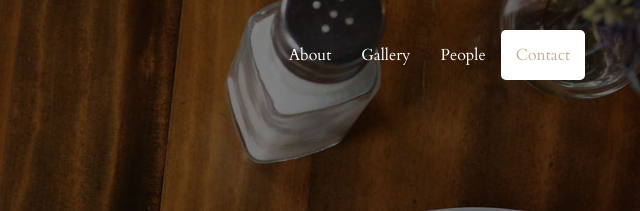
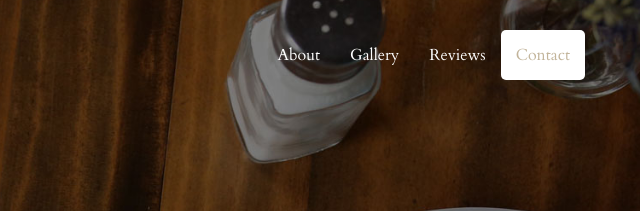
Before and after one commit to pcreglow/WJ-Culinary, a website: page index.html in a window 1280 px wide. Shown: the top 211 px of the page, 640-1280 px from the left. Drawn offline with Linux system fonts and the light colour scheme.

Commit message:
Changed people section to reviews, updated nav tab

```diff
--- a/index.html
+++ b/index.html
@@ -79,7 +79,7 @@
                         <a class="page-scroll" href="#gallery">Gallery</a>
                     </li>
                     <li>
-                        <a class="page-scroll" href="#people">People</a>
+                        <a class="page-scroll" href="#people">Reviews</a>
                     </li>
                     <li>
                         <a class="page-scroll" href="#contact">Contact</a>
@@ -177,11 +177,11 @@
             </div>
         </div>
     </section>
-    <section id="people" class="testimonials bg-gray">
+    <section id="reviews" class="testimonials bg-gray">
         <div class="container wow fadeIn">
             <div class="row">
                 <div class="col-lg-12">
-                    <h2>Press</h2>
+                    <h2>Reviews</h2>
                     <hr class="colored">
                     <p>Here's what the critics are saying.</p>
                 </div>
```
